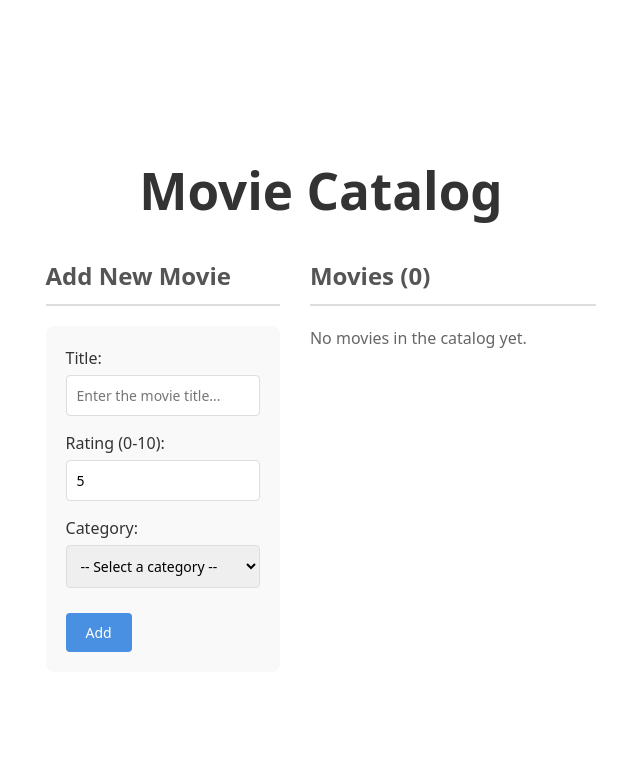
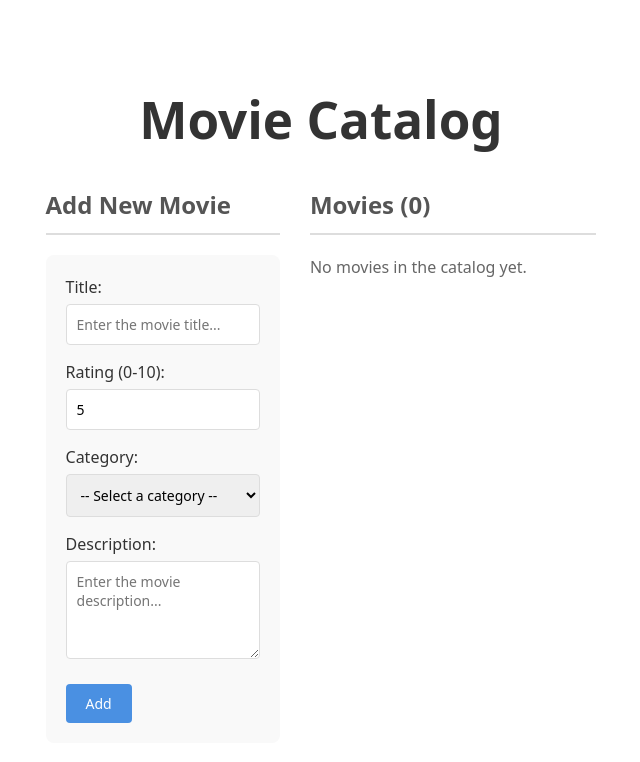
Before and after one commit to janossandor3/session-1-homework, a React (Vite) app: page / in a window 1280 px wide. Shown: the top 762 px of the page, without its empty margins (339-979 px from the left). Built offline with nearby package versions, Linux system fonts and the light colour scheme.

Commit message:
Add description to movies

```diff
--- a/src/App.css
+++ b/src/App.css
@@ -84,7 +84,8 @@ label {
 }
 
 input,
-select {
+select,
+textarea {
   width: 100%;
   padding: 10px;
   border: 1px solid #ddd;
@@ -95,7 +96,8 @@ select {
 }
 
 input:focus,
-select:focus {
+select:focus,
+textarea:focus {
   outline: none;
   border-color: #4a90e2;
   box-shadow: 0 0 0 3px rgba(74, 144, 226, 0.1);
@@ -150,6 +152,13 @@ button:hover {
   color: #333;
   flex: 1;
   word-break: break-word;
+}
+
+.movie-description {
+  margin: 10px 0 15px 0;
+  color: #666;
+  font-size: 14px;
+  line-height: 1.5;
 }
 
 .movie-rating {
--- a/src/features/movies/components/MovieForm.tsx
+++ b/src/features/movies/components/MovieForm.tsx
@@ -15,6 +15,7 @@ export function MovieForm({ editingMovie, onAddMovie, onUpdateMovie, onCancel }:
     title: '',
     rating: 5,
     category: '',
+    description: '',
   })
 
   useEffect(() => {
@@ -23,13 +24,14 @@ export function MovieForm({ editingMovie, onAddMovie, onUpdateMovie, onCancel }:
         title: editingMovie.title,
         rating: editingMovie.rating,
         category: editingMovie.category,
+        description: editingMovie.description,
       })
     } else {
-      setFormData({ title: '', rating: 5, category: '' })
+      setFormData({ title: '', rating: 5, category: '', description: '' })
     }
   }, [editingMovie])
 
-  const handleInputChange = (e: React.ChangeEvent<HTMLInputElement | HTMLSelectElement>) => {
+  const handleInputChange = (e: React.ChangeEvent<HTMLInputElement | HTMLSelectElement | HTMLTextAreaElement>) => {
     const { name, value } = e.target
     setFormData((prev) => ({
       ...prev,
@@ -51,6 +53,7 @@ export function MovieForm({ editingMovie, onAddMovie, onUpdateMovie, onCancel }:
         title: formData.title,
         rating: formData.rating,
         category: formData.category,
+        description: formData.description,
       })
     } else {
       const newMovie: Movie = {
@@ -58,11 +61,12 @@ export function MovieForm({ editingMovie, onAddMovie, onUpdateMovie, onCancel }:
         title: formData.title,
         rating: formData.rating,
         category: formData.category,
+        description: formData.description,
       }
       onAddMovie(newMovie)
     }
 
-    setFormData({ title: '', rating: 5, category: '' })
+    setFormData({ title: '', rating: 5, category: '', description: '' })
   }
 
   return (
@@ -112,6 +116,18 @@ export function MovieForm({ editingMovie, onAddMovie, onUpdateMovie, onCancel }:
           </select>
         </div>
 
+        <div className="form-group">
+          <label htmlFor="description">{t('form.labels.description')}</label>
+          <textarea
+            id="description"
+            name="description"
+            value={formData.description}
+            onChange={handleInputChange}
+            placeholder={t('form.placeholders.description')}
+            rows={4}
+          />
+        </div>
+
         <div className="form-buttons">
           <button type="submit" className="submit-button">
             {editingMovie ? t('form.saveButton') : t('form.addButton')}
--- a/src/features/movies/components/MovieItem.tsx
+++ b/src/features/movies/components/MovieItem.tsx
@@ -22,6 +22,9 @@ export function MovieItem({ movie, onEdit, onDelete }: MovieItemProps) {
         <h3>{movie.title}</h3>
         <span className="movie-rating">{renderRating(movie.rating)} {movie.rating}/10</span>
       </div>
+      {movie.description && (
+        <p className="movie-description">{movie.description}</p>
+      )}
       <div className="movie-buttons">
         <span className="category-badge">{movie.category}</span>
         <div className="action-buttons">
--- a/src/features/movies/types.ts
+++ b/src/features/movies/types.ts
@@ -3,4 +3,5 @@ export interface Movie {
   title: string
   rating: number
   category: string
+  description: string
 }
--- a/src/i18n/en.json
+++ b/src/i18n/en.json
@@ -8,10 +8,12 @@
     "labels": {
       "movieTitle": "Title:",
       "rating": "Rating (0-10):",
-      "category": "Category:"
+      "category": "Category:",
+      "description": "Description:"
     },
     "placeholders": {
-      "movieTitle": "Enter the movie title..."
+      "movieTitle": "Enter the movie title...",
+      "description": "Enter the movie description..."
     },
     "options": {
       "selectCategory": "-- Select a category --",
--- a/src/i18n/hu.json
+++ b/src/i18n/hu.json
@@ -8,10 +8,12 @@
     "labels": {
       "movieTitle": "Cím:",
       "rating": "Értékelés (0-10):",
-      "category": "Kategória:"
+      "category": "Kategória:",
+      "description": "Leírás:"
     },
     "placeholders": {
-      "movieTitle": "Add meg a film címét..."
+      "movieTitle": "Add meg a film címét...",
+      "description": "Add meg a film leírását..."
     },
     "options": {
       "selectCategory": "-- Válassz kategóriát --",
```
